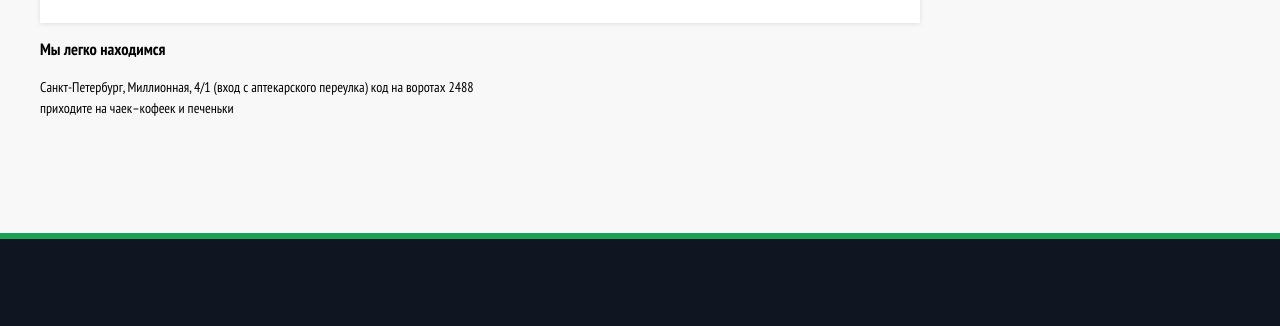
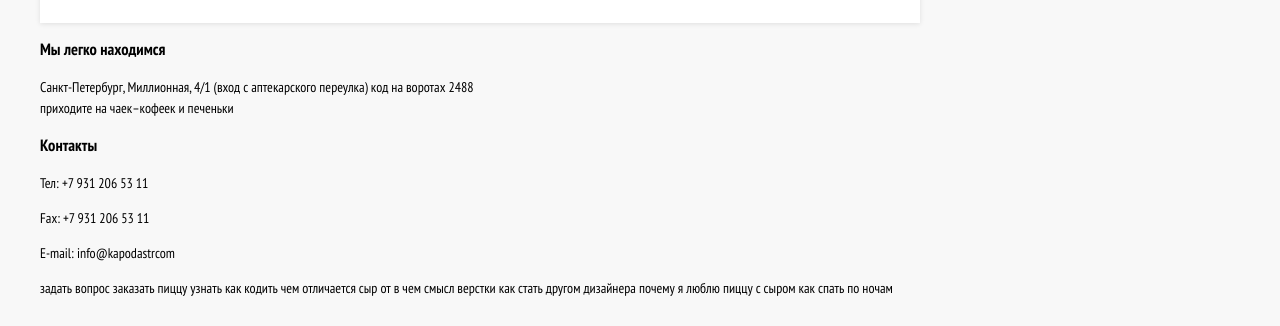
Before and after one commit to iashchuk/two-braces, a website: page source/contacts.html in a window 1280 px wide. Shown: the part 1380-1706 px from the top of the page. Drawn offline with nearby package versions, Linux system fonts and the light colour scheme; some packages are replaced by stand-ins of ours.

Commit message:
Контакты. Добавлена разметка блока с контактами

```diff
--- a/source/contacts.html
+++ b/source/contacts.html
@@ -103,6 +103,19 @@
           <p class="office__address">Санкт-Петербург, Миллионная,&nbsp;4/1&nbsp;(вход&nbsp;с&nbsp;аптекарского&nbsp;переулка) код&nbsp;на&nbsp;воротах&nbsp;2488
             <br>приходите&nbsp;на&nbsp;чаек&ndash;кофеек&nbsp;и&nbsp;печеньки</p>
         </div>
+        <div class="coordinates__online connection">
+          <h3 class="connection__title">Контакты</h3>
+          <p class="connection__item">
+            <span class="connection__name">Тел:</span> +7 931 206 53 11</p>
+          <p class="connection__item">
+            <span class="connection__name">Fax:</span> +7 931 206 53 11</p>
+          <p class="connection__item">
+            <span class="connection__name">E-mail:</span>
+            <span class="connection__mail">info@kapodastrcom</span>
+          </p>
+          <p class="connection__tags">задать&nbsp;вопрос заказать&nbsp;пиццу узнать&nbsp;как&nbsp;кодить чем&nbsp;отличается&nbsp;сыр&nbsp;от в&nbsp;чем&nbsp;смысл&nbsp;верстки
+            как&nbsp;стать&nbsp;другом&nbsp;дизайнера почему&nbsp;я&nbsp;люблю&nbsp;пиццу&nbsp;с&nbsp;сыром как&nbsp;спать&nbsp;по&nbsp;ночам</p>
+        </div>
       </aside>
     </div>
   </main>
```
